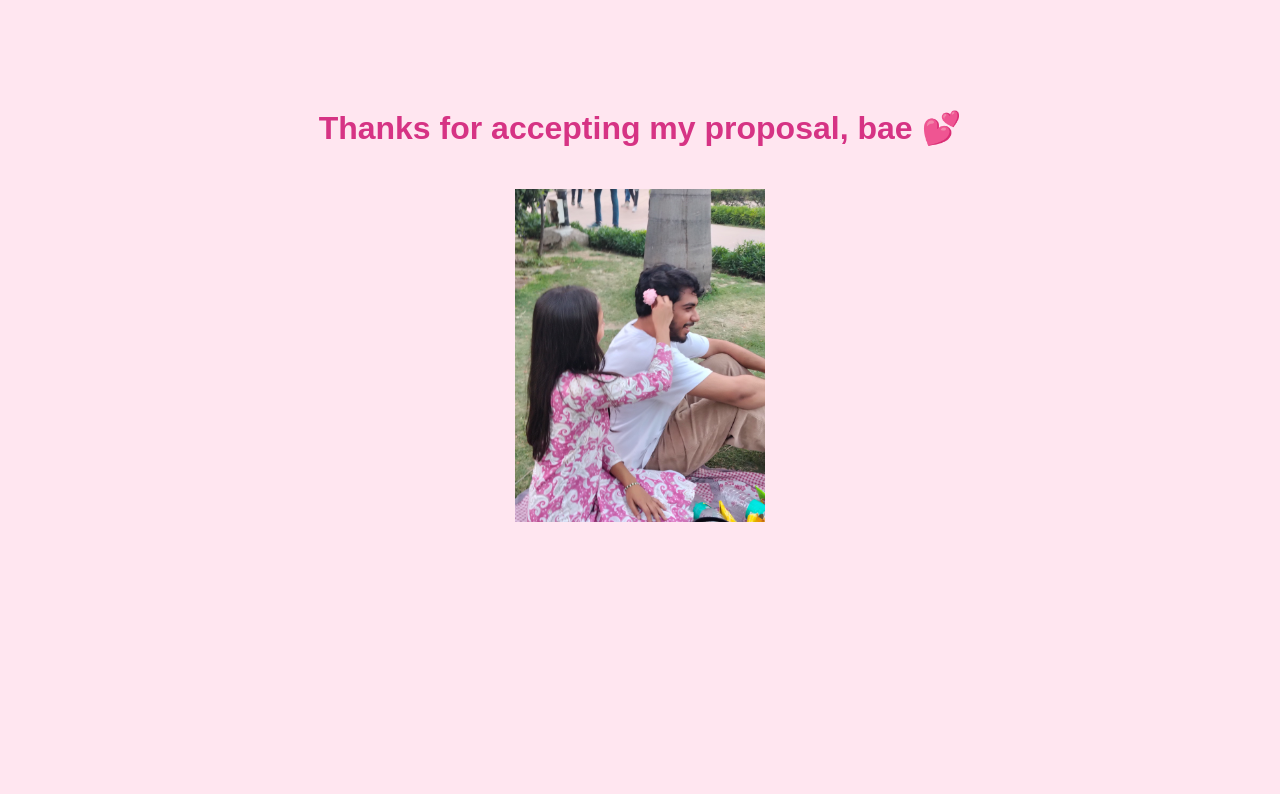
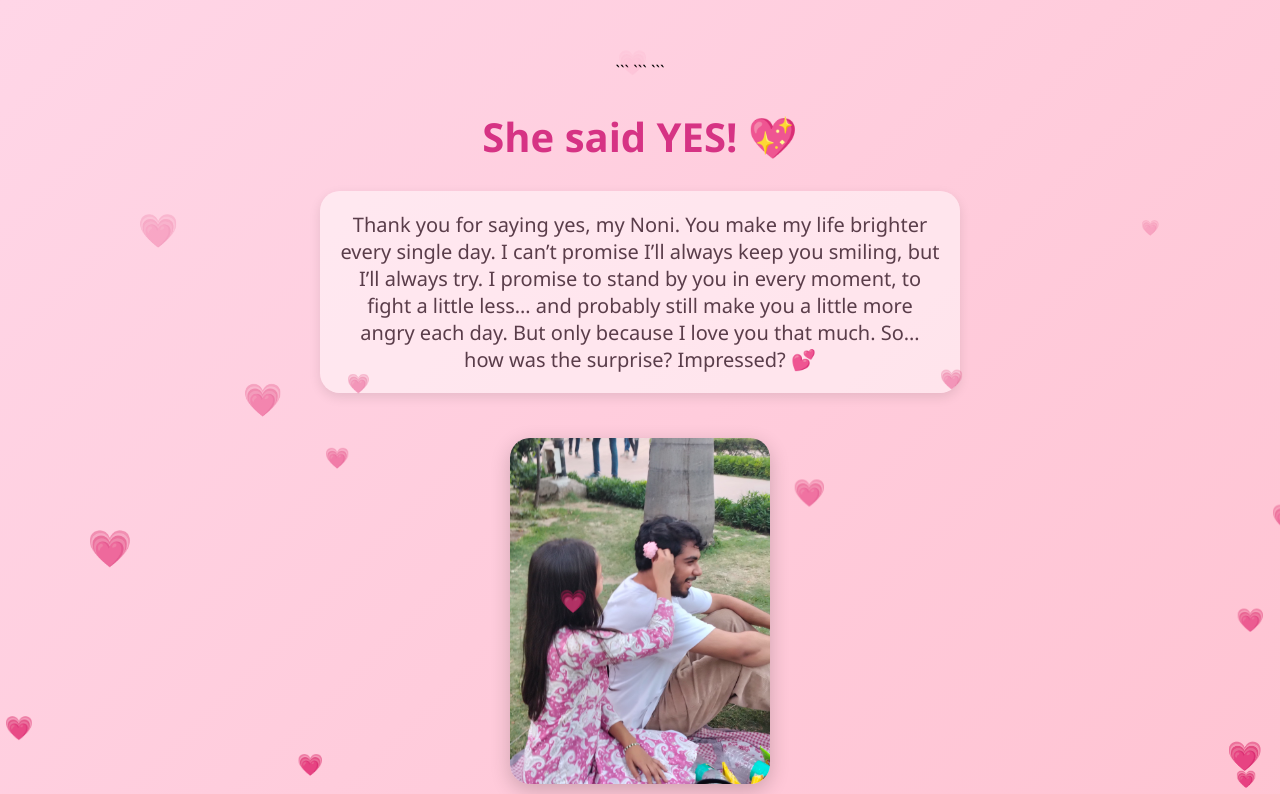
Before and after one commit to Manavkrr/valentine, a Flask app: page /yes in a window 1280 px wide. Shown: the top 794 px of the page. Before the commit the page ends 522 px from the top, so only its background shows below. Run offline with Flask 3, Linux system fonts and the light colour scheme.

Commit message:
Update Yes.html

````diff
--- a/templates/Yes.html
+++ b/templates/Yes.html
@@ -1,28 +1,122 @@
 <!DOCTYPE html>
+
 <html>
 <head>
     <title>She said Yes!</title>
+
+```
 <style>
     body {
+        margin: 0;
+        font-family: 'Segoe UI', sans-serif;
         text-align: center;
-            font-family: Arial, sans-serif;
-            background: #ffe6f0;
-            padding-top: 80px;
+        background: linear-gradient(135deg, #ffd6e7, #ffc2d1);
+        overflow-x: hidden;
+        padding-top: 60px;
     }
+
     h1 {
         color: #d63384;
+        font-size: 40px;
     }
-        img {
-            width: 250px;
-            margin-top: 20px;
+
+    .message {
+        font-size: 20px;
+        color: #5a3d4a;
+        max-width: 600px;
+        margin: 20px auto;
+        background: rgba(255,255,255,0.5);
+        padding: 20px;
+        border-radius: 20px;
+        box-shadow: 0 4px 12px rgba(0,0,0,0.1);
+    }
+
+    .photo img {
+        width: 260px;
+        border-radius: 20px;
+        margin-top: 25px;
+        box-shadow: 0 6px 20px rgba(0,0,0,0.2);
+    }
+
+    .gifs {
+        margin-top: 25px;
+    }
+
+    .gifs img {
+        width: 120px;
+        margin: 10px;
+    }
+
+    /* Floating hearts */
+    .heart {
+        position: fixed;
+        bottom: -20px;
+        color: pink;
+        font-size: 24px;
+        animation: floatUp 6s linear infinite;
+    }
+
+    @keyframes floatUp {
+        from {
+            transform: translateY(0);
+            opacity: 1;
+        }
+        to {
+            transform: translateY(-100vh);
+            opacity: 0;
+        }
     }
 </style>
+```
+
 </head>
 <body>
 
-    <h1>Thanks for accepting my proposal, bae 💕</h1>
+```
+<h1>She said YES! 💖</h1>
 
-    <img src="{{ url_for('static', filename='photo2.jpg') }}">
+<div class="message">
+Thank you for saying yes, my Noni.
+You make my life brighter every single day.
+I can’t promise I’ll always keep you smiling, but I’ll always try.
+I promise to stand by you in every moment,
+to fight a little less… and probably still make you a little more angry each day.
+But only because I love you that much.
+
+
+So… how was the surprise?
+Impressed? 💕
+</div>
+
+<div class="photo">
+    <img src="{{ url_for('static', filename='photo2.jpg') }}" alt="Us">
+</div>
+
+<div class="gifs">
+    <img src="https://media.giphy.com/media/3oriO0OEd9QIDdllqo/giphy.gif">
+    <img src="https://media.giphy.com/media/MDJ9IbxxvDUQM/giphy.gif">
+</div>
+
+<script>
+    function createHeart() {
+        const heart = document.createElement("div");
+        heart.classList.add("heart");
+        heart.innerHTML = "💗";
+
+        heart.style.left = Math.random() * 100 + "vw";
+        heart.style.fontSize = (15 + Math.random() * 25) + "px";
+        heart.style.animationDuration = (4 + Math.random() * 4) + "s";
+
+        document.body.appendChild(heart);
+
+        setTimeout(() => {
+            heart.remove();
+        }, 7000);
+    }
+
+    setInterval(createHeart, 400);
+</script>
+```
 
 </body>
 </html>
````
Lines whose indentation alone changed are shown as unchanged.
